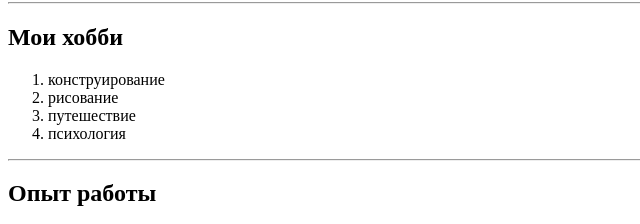
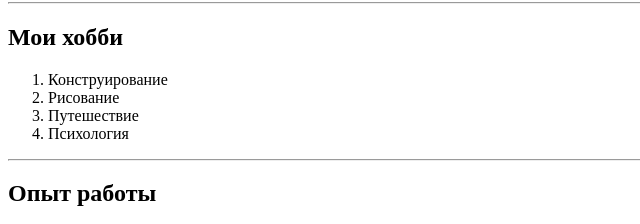
Before and after one commit to ZhanKoshtoyan/cv, a plain HTML site: page index.html in a window 1280 px wide. Shown: the part 315-539 px from the top of the page, 0-640 px from the left. Drawn offline with Linux system fonts and the light colour scheme.

Commit message:
Update index.html

```diff
--- a/index.html
+++ b/index.html
@@ -29,10 +29,10 @@
 
     <h2>Мои хобби</h2>
     <ol>
-        <li>конструирование</li>
-        <li>рисование</li>
-        <li>путешествие</li>
-        <li>психология</li>
+        <li>Конструирование</li>
+        <li>Рисование</li>
+        <li>Путешествие</li>
+        <li>Психология</li>
     </ol>
 
     <hr>
```
